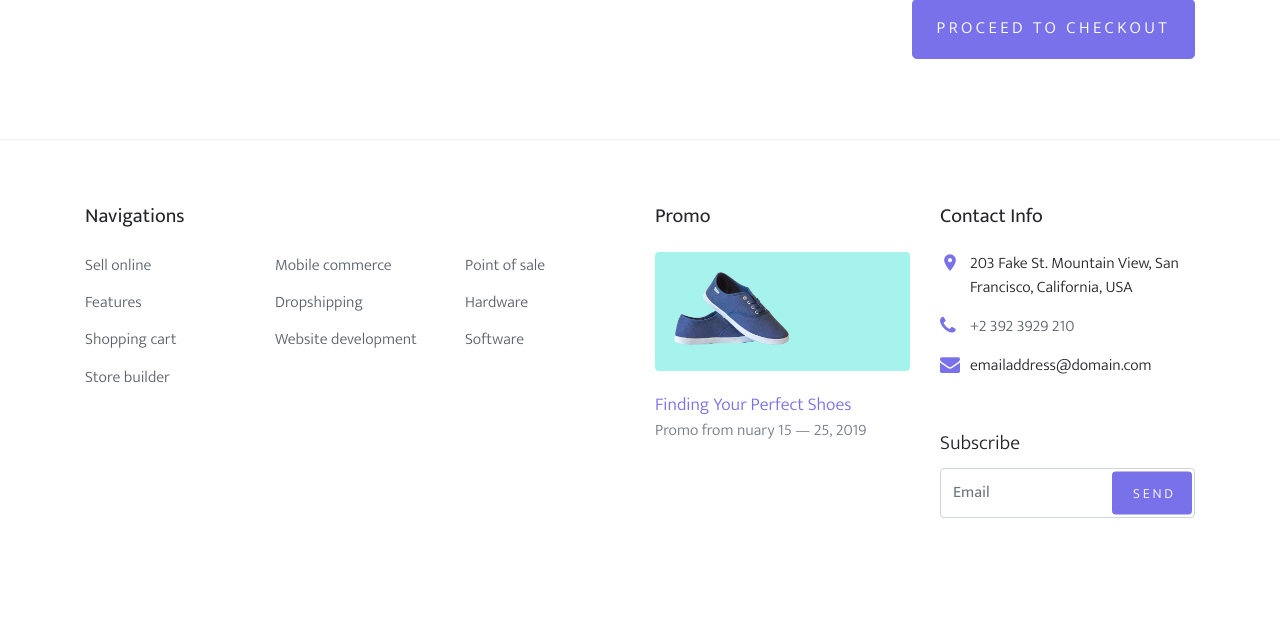
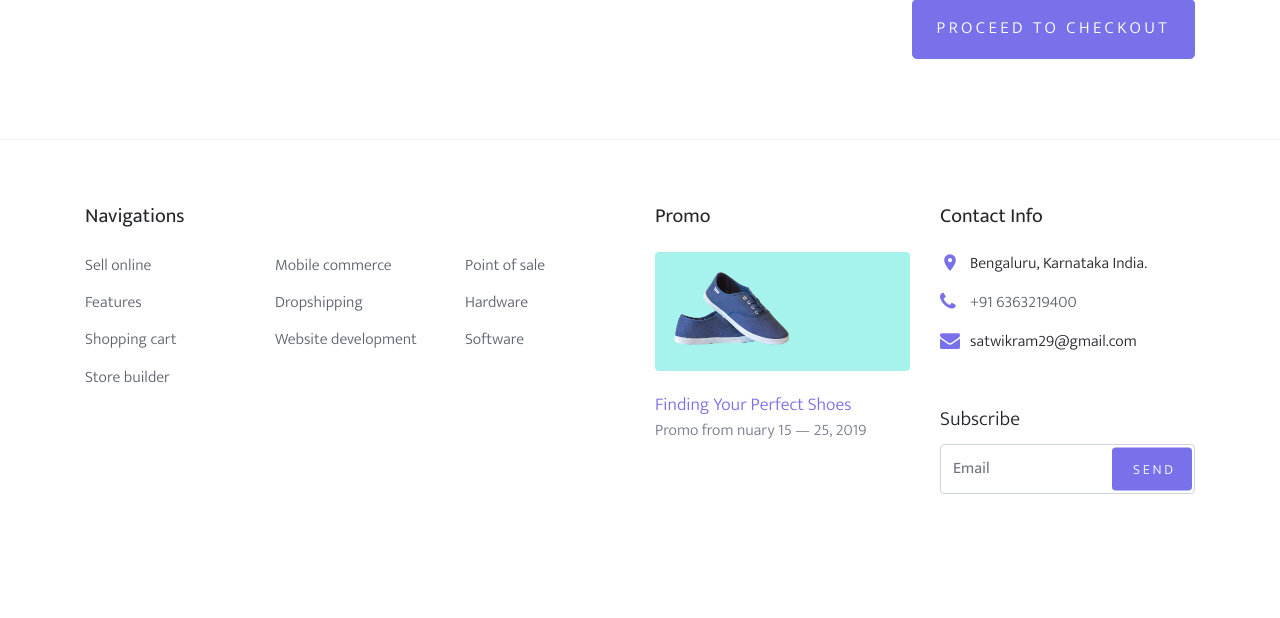
Before and after one commit to Satwikram/Online-Shopping-, a Django app: template templates/cart.html in a window 1280 px wide. Shown: the part 952-1570 px from the top of the page. After the commit the page ends 1446 px from the top, so only its background shows below. Run offline with Django 3.2, Linux system fonts and the light colour scheme; the template is opened without the code that fills it: most values are stand-ins (such as "Sample title", 1, 10 or a date in 2020); some libraries are stand-ins or nearby versions; some web fonts are replaced.

Commit message:
Added Contact info

```diff
--- a/templates/cart.html
+++ b/templates/cart.html
@@ -145,6 +145,7 @@
                     <td>Rs.{{result.updated_price}}</td>
                     <td><a href="#" class="btn btn-primary btn-sm">X</a></td>
                   </tr>
+                {% endfor %}
                 </tbody>
               </table>
             </div>
@@ -196,10 +197,9 @@
                     <span class="text-black">Shipping</span>
                   </div>
                   <div class="col-md-6 text-right">
-                    <strong class="text-black">Rs.{{result.shipping}}</strong>
+                    <strong class="text-black">Rs.{{shipping}}</strong>
                   </div>
                 </div>
-                {% endfor %}
 
                 <div class="row mb-5">
                   <div class="col-md-6">
@@ -266,9 +266,9 @@
             <div class="block-5 mb-5">
               <h3 class="footer-heading mb-4">Contact Info</h3>
               <ul class="list-unstyled">
-                <li class="address">203 Fake St. Mountain View, San Francisco, California, USA</li>
-                <li class="phone"><a href="tel://23923929210">+2 392 3929 210</a></li>
-                <li class="email">emailaddress@domain.com</li>
+                <li class="address">Bengaluru,  Karnataka India.</li>
+                <li class="phone"><a href="tel://23923929210">+91 6363219400</a></li>
+                <li class="email">satwikram29@gmail.com</li>
               </ul>
             </div>
 
```
